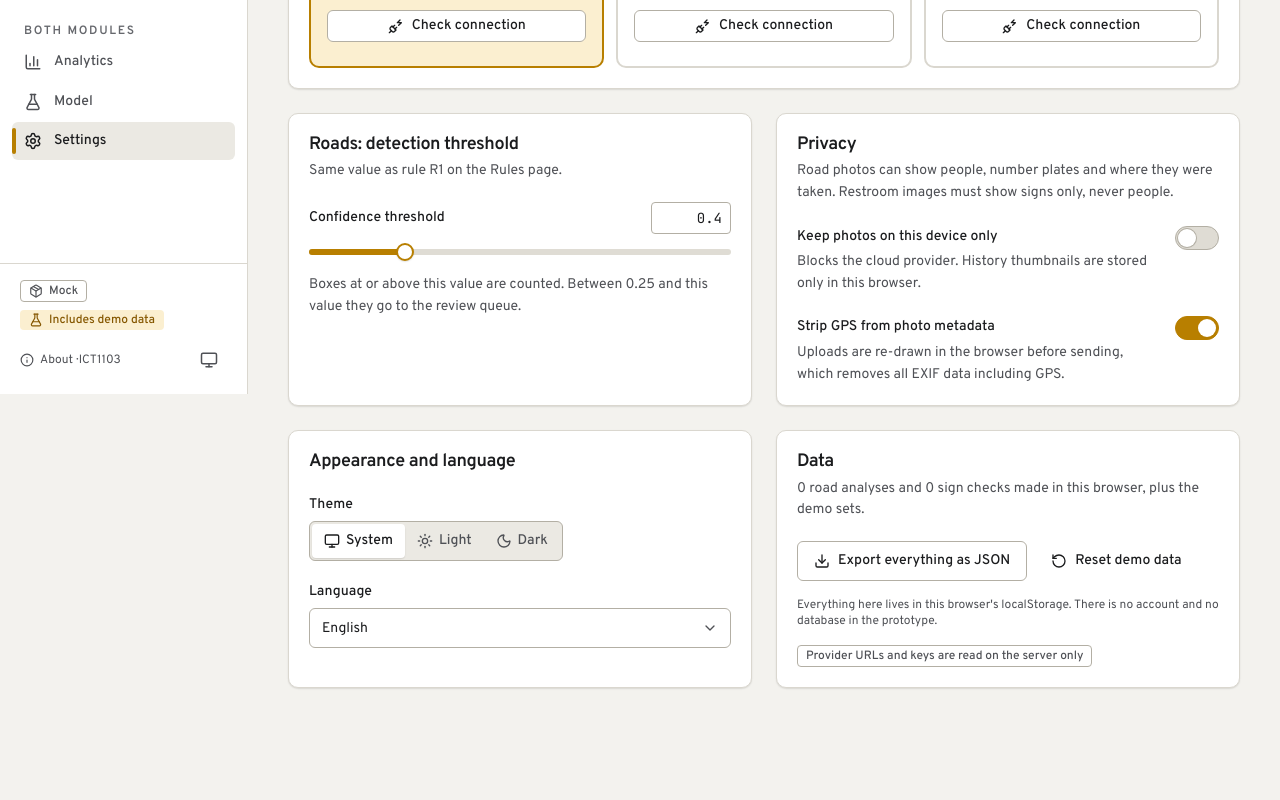
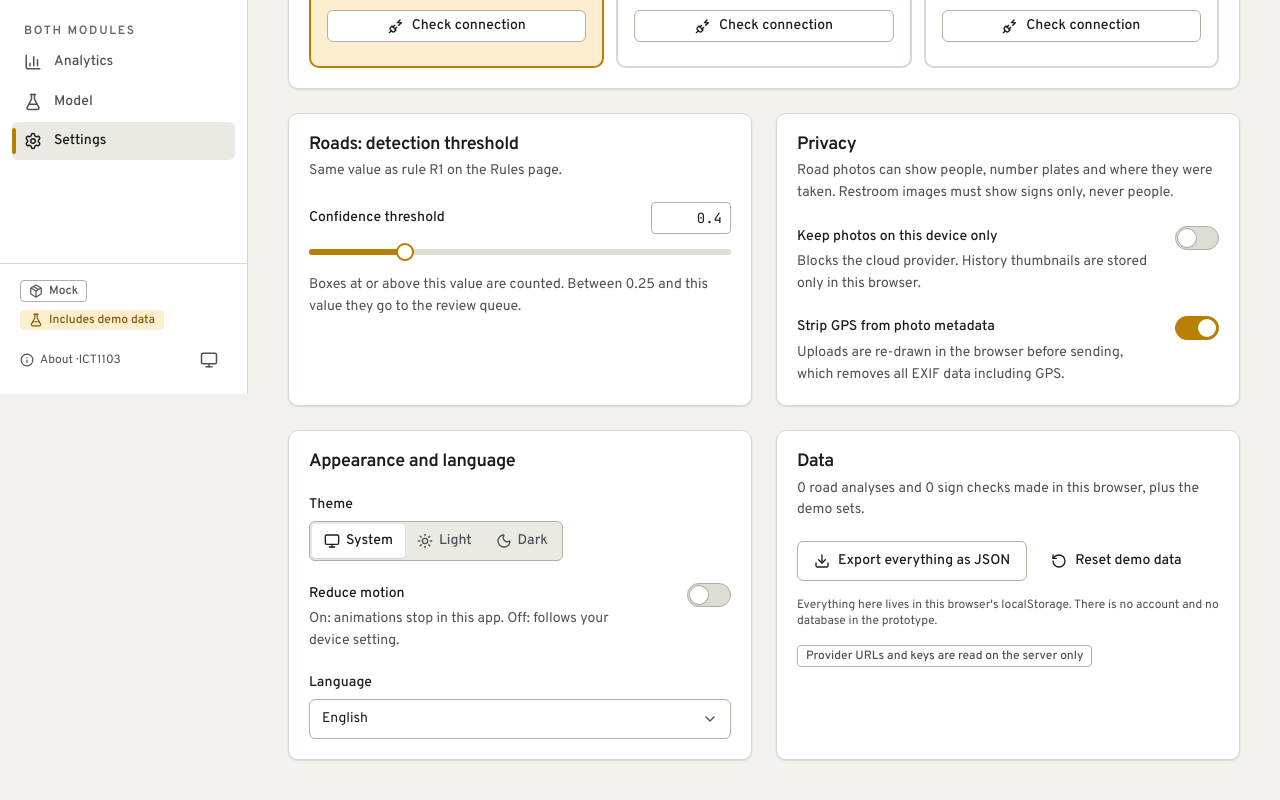
Before and after one commit to tairqaldy/jolscan-ict-final-1st-trimester, a Next.js app in the folder web/: page /app/settings in a window 1280 px wide. Shown: the part 406-1206 px from the top of the page. Before the commit the page ends 1134 px from the top, so only its background shows below. Built offline with nearby package versions, Linux system fonts and the light colour scheme.

Commit message:
G-64: add the Reduce motion switch to Settings, kept on reset like the theme

```diff
--- a/web/components/app/settings-client.tsx
+++ b/web/components/app/settings-client.tsx
@@ -16,7 +16,7 @@ import { cn } from "@/lib/cn";
 import { BRAND } from "@/lib/brand";
 import { historyStore, useAnalyses } from "@/lib/store/history";
 import { restroomHistoryStore, useRestroomChecks } from "@/lib/store/restroom-history";
-import { rulesStore, settingsStore, signageRulesStore } from "@/lib/store/settings";
+import { motionStore, rulesStore, settingsStore, signageRulesStore } from "@/lib/store/settings";
 import { themeStore, type ThemePreference } from "@/lib/store/theme";
 import { PROVIDERS, type Provider } from "@/lib/types";
 import type { HealthResult } from "@/lib/providers/types";
@@ -28,6 +28,7 @@ export function SettingsClient() {
   const settings = settingsStore.useStore();
   const rules = rulesStore.useStore();
   const theme = themeStore.useStore();
+  const reduceMotion = motionStore.useStore();
   const history = historyStore.useStore();
   const analyses = useAnalyses();
   const signChecks = useRestroomChecks();
@@ -220,6 +221,12 @@ export function SettingsClient() {
               { value: "dark", label: "Dark", icon: Moon },
             ]}
           />
+          <Switch
+            label="Reduce motion"
+            description="On: animations stop in this app. Off: follows your device setting."
+            checked={reduceMotion}
+            onCheckedChange={(v) => motionStore.set(v)}
+          />
           <Select
             label="Language"
             value="en"
@@ -254,7 +261,7 @@ export function SettingsClient() {
               </DialogTrigger>
               <DialogContent
                 title="Reset demo data?"
-                description="This clears road analyses and sign checks made in this browser, your rule changes in both modules and your settings. The seeded demo sets stay. Theme is kept."
+                description="This clears road analyses and sign checks made in this browser, your rule changes in both modules and your settings. The seeded demo sets stay. Theme and Reduce motion are kept."
               >
                 <div className="flex justify-end gap-2">
                   <DialogClose asChild>
```
